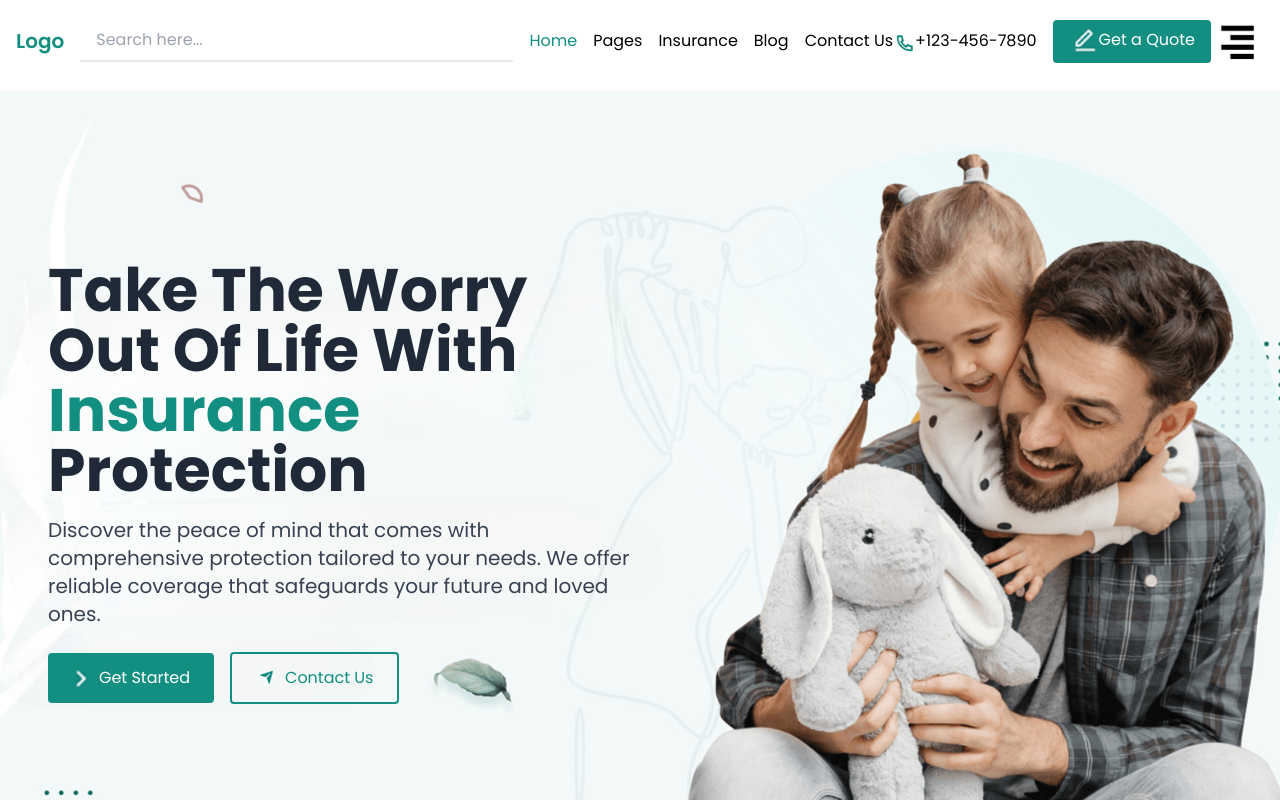
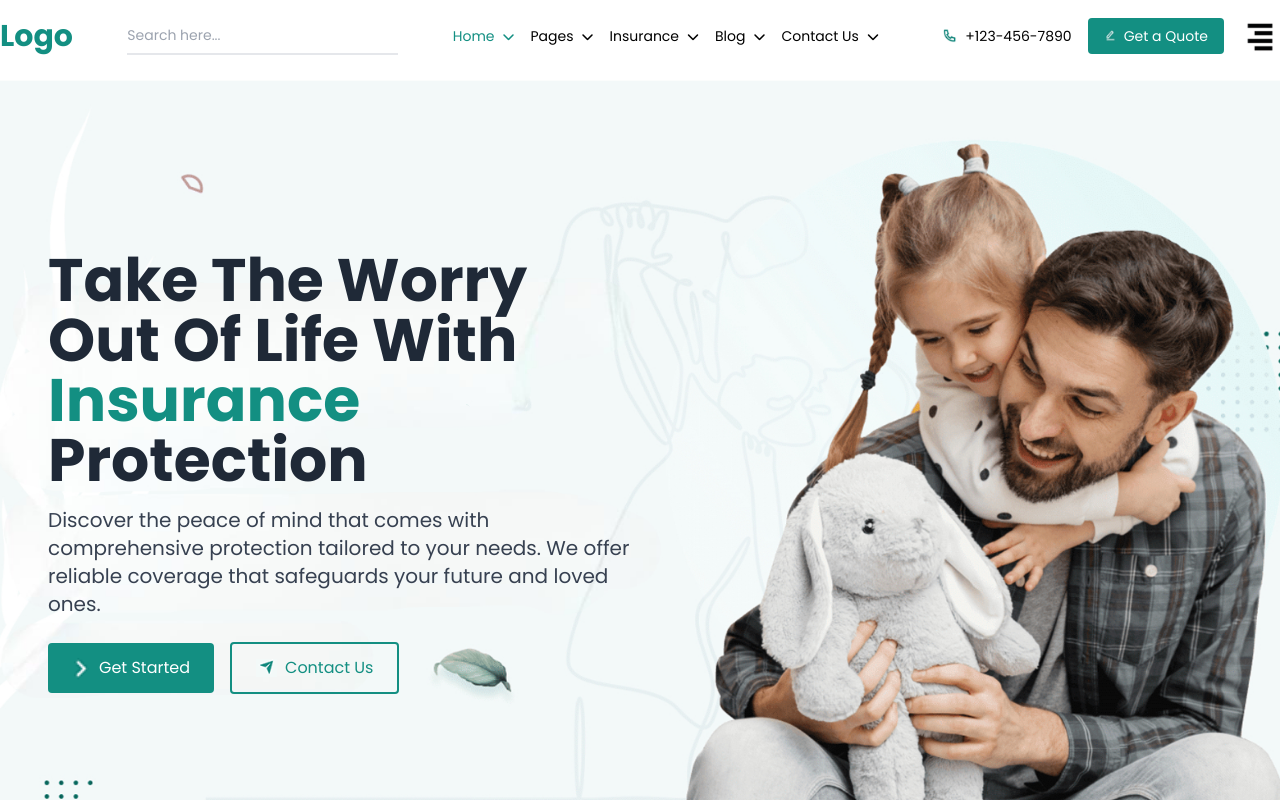
Before and after one commit to yeruvasaijahnavi/insurance_website, an Angular app: page / in a window 1280 px wide. Shown: the top 800 px of the page. Built offline with nearby package versions, Linux system fonts and the light colour scheme.

Commit message:
Complete Header Styling sans responsiveness

```diff
--- a/src/app/header/header.component.html
+++ b/src/app/header/header.component.html
@@ -1,27 +1,39 @@
-<nav class="bg-white p-4 shadow-lg">
+<nav class="bg-white py-4 shadow-lg text-sm">
 	<div class="container mx-auto flex items-center justify-between">
-		<div class="text-accent text-xl font-semibold">
-			<a href="#">Logo</a>
+		<div class="text-accent text-3xl font-bold">
+			<h1 href="#">Logo</h1>
 		</div>
 		<!-- search -->
-		<div class="hidden md:flex items-center mx-4 flex-1">
+		<div class="hidden md:flex items-center mx-2">
 			<input
 				type="text"
 				placeholder="Search here..."
-				class="px-4 py-2 w-full max-w-md border-b-2 focus:border-accent focus:outline-none"
+				class="py-2 mx-auto max-w-md border-b-2 focus:border-accent focus:outline-none"
 			/>
 		</div>
 		<!-- Dropdowns -->
+		<div class="flex items-center mr-4">
 			<div class="hidden md:flex space-x-4 text-black">
 				<div class="relative group">
 					<button class="text-accent hover:text-accent">Home</button>
+					<i
+						class="fa-solid fa-chevron-down ml-2 text-xs text-accent"
+					></i>
 					<div
-					class="absolute hidden bg-white text-gray-700 py-2 mt-1 w-40 rounded shadow-lg"
-				></div>
+						class="absolute hidden group-hover:block bg-white text-gray-700 py-2 mt-1 w-40 rounded shadow-lg"
+					>
+						<a href="#" class="block px-4 py-2 hover:bg-gray-200"
+							>About Us</a
+						>
+						<a href="#" class="block px-4 py-2 hover:bg-gray-200"
+							>Services</a
+						>
+					</div>
 				</div>
 
 				<div class="relative group">
 					<button class="hover:text-accent">Pages</button>
+					<i class="fa-solid fa-chevron-down ml-2 text-xs"></i>
 					<div
 						class="absolute hidden group-hover:block bg-white text-gray-700 py-2 mt-1 w-40 rounded shadow-lg"
 					>
@@ -36,6 +48,7 @@
 
 				<div class="relative group">
 					<button class="hover:text-accent">Insurance</button>
+					<i class="fa-solid fa-chevron-down ml-2 text-xs"></i>
 					<div
 						class="absolute hidden group-hover:block bg-white text-gray-700 py-2 mt-1 w-40 rounded shadow-lg"
 					>
@@ -50,6 +63,7 @@
 
 				<div class="relative group">
 					<button class="hover:text-accent">Blog</button>
+					<i class="fa-solid fa-chevron-down ml-2 text-xs"></i>
 					<div
 						class="absolute hidden group-hover:block bg-white text-gray-700 py-2 mt-1 w-40 rounded shadow-lg"
 					>
@@ -64,6 +78,7 @@
 
 				<div class="relative group">
 					<button class="hover:text-accent">Contact Us</button>
+					<i class="fa-solid fa-chevron-down ml-2 text-xs"></i>
 					<div
 						class="absolute hidden group-hover:block bg-white text-gray-700 py-2 mt-1 w-40 rounded shadow-lg"
 					>
@@ -76,45 +91,35 @@
 					</div>
 				</div>
 			</div>
+		</div>
 
 		<div class="hidden md:flex items-center space-x-4">
 			<span class="flex items-center"
 				><img
 					src="/assets/images/icons/phone_icon.png"
 					alt="phone icon"
+					class="mb-1 mr-2 w-4"
 				/>
 				+123-456-7890</span
 			>
 
 			<button
-				class="bg-accent flex text-white px-4 py-2 rounded hover:bg-accent"
+				class="bg-accent items-center flex text-white px-4 py-2 rounded hover:bg-accent"
 			>
 				<img
 					src="/assets/images/icons/quote_icon.png"
 					alt="phone icon"
+					class="h-3 w-3 mr-2"
 				/>
 				Get a Quote
 			</button>
+
+			<img
+				src="/assets/images/icons/hamburger_icon.png"
+				alt="hamburger icon"
+				class="h-10 w-10"
+			/>
 		</div>
-
-		<button class="md:hidden text-white">
-			<svg
-				class="w-6 h-6"
-				fill="none"
-				stroke="currentColor"
-				viewBox="0 0 24 24"
-				xmlns="http://www.w3.org/2000/svg"
-			>
-				<path
-					stroke-linecap="round"
-					stroke-linejoin="round"
-					stroke-width="2"
-					d="M4 6h16M4 12h16M4 18h16"
-				></path>
-			</svg>
-		</button>
-
-		<img src="/assets/images/icons/hamburger_icon.png" alt="" />
 	</div>
 	<!-- mobile -->
 	<div class="md:hidden bg-gray-700 mt-2 p-4">
```
Lines whose indentation alone changed are shown as unchanged.
